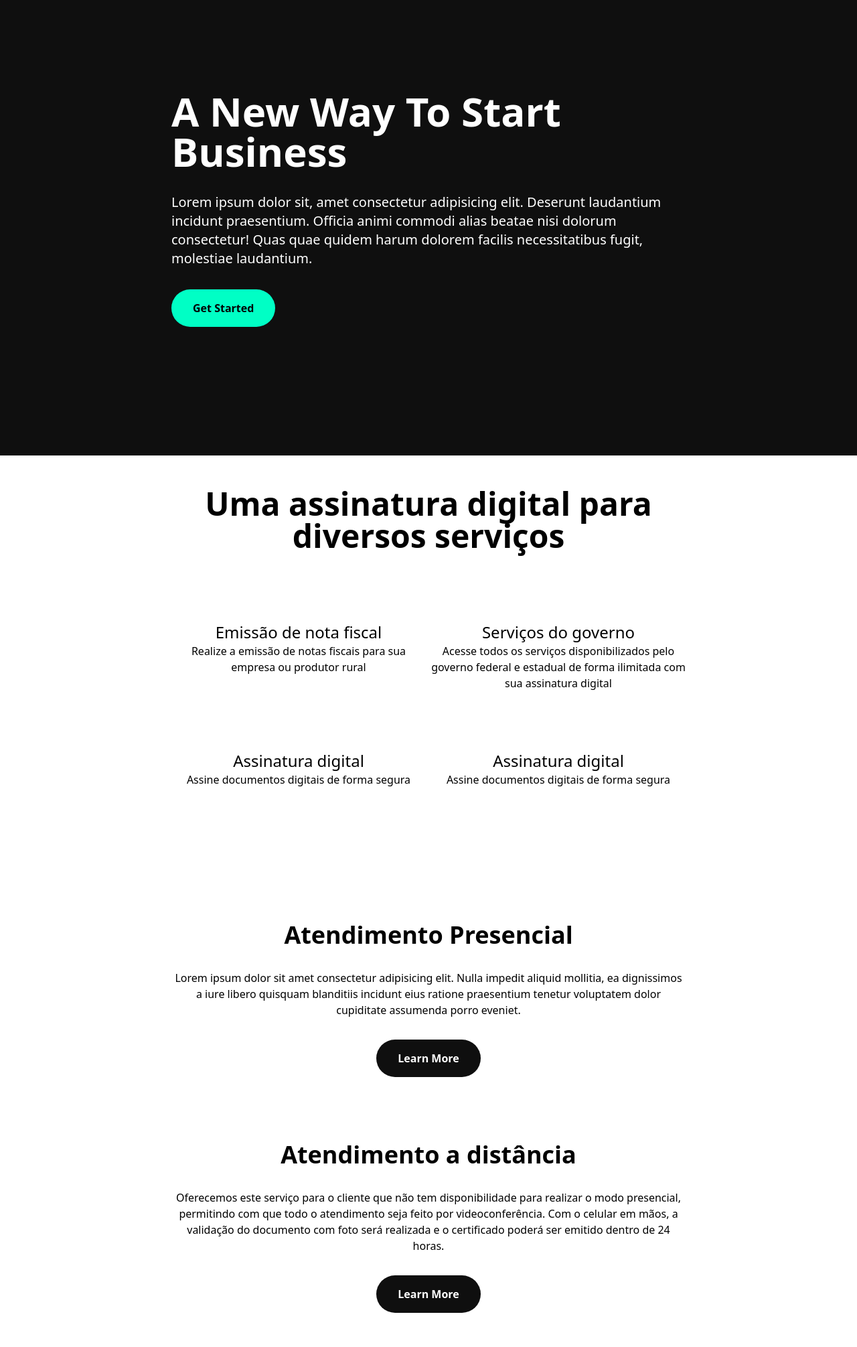
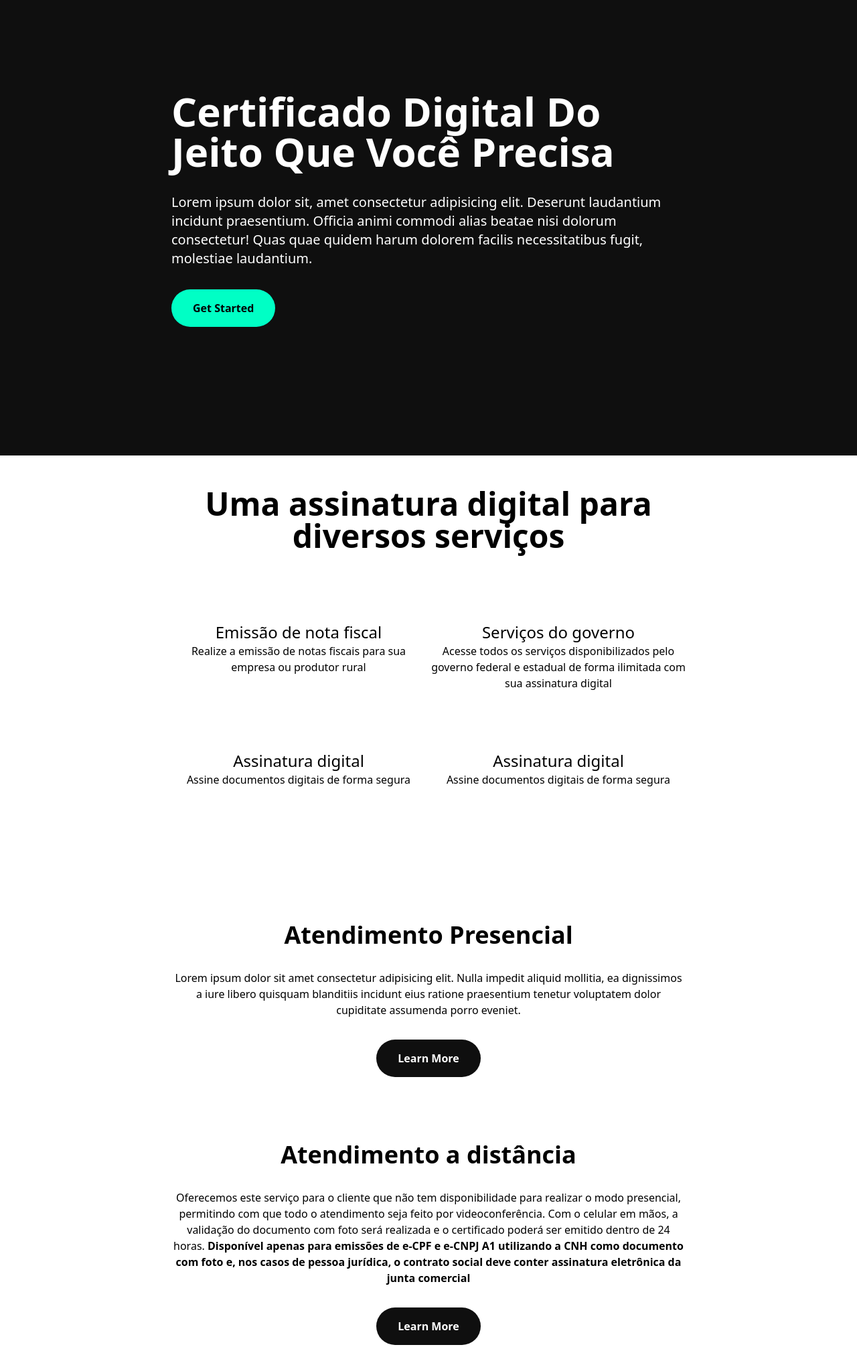
Before and after one commit to tiagodurante/renovacert-landing, a Gatsby site: page / in a window 1280 px wide. Shown: the part 80-2091 px from the top of the page at 67% size. Built offline with nearby package versions, Linux system fonts and the light colour scheme; Gatsby itself is replaced by a stand-in of ours.

Commit message:
update text index page

```diff
--- a/src/pages/index.tsx
+++ b/src/pages/index.tsx
@@ -14,7 +14,7 @@ const IndexPage = () => {
         </div>
         <div className="py-24 md:py-36">
           <div className="text-center sm:text-left">
-            <h1 className="text-text text-4xl sm:text-5xl lg:text-6xl font-bold capitalize">A New Way To Start Business</h1>
+            <h1 className="text-text text-4xl sm:text-5xl lg:text-6xl font-bold capitalize">Certificado digital do jeito que você precisa</h1>
             <h3 className="text-text text-md md:text-xl mt-8">Lorem ipsum dolor sit, amet consectetur adipisicing elit. Deserunt laudantium incidunt praesentium. Officia animi commodi alias beatae nisi dolorum consectetur! Quas quae quidem harum dolorem facilis necessitatibus fugit, molestiae laudantium.</h3>
             <button className="bg-secondary mt-8 text-black py-4 px-8 font-bold rounded-full">Get Started</button>
           </div>
@@ -53,7 +53,7 @@ const IndexPage = () => {
       <AppSection bgColor="white">
         <div className="text-center">
           <h3 className="text-black font-bold text-4xl">Atendimento a distância</h3>
-          <p className="text-black mt-8">Oferecemos este serviço para o cliente que não tem disponibilidade para realizar o modo presencial, permitindo com que todo o atendimento seja feito por videoconferência. Com o celular em mãos, a validação do documento com foto será realizada e o certificado poderá ser emitido dentro de 24 horas.</p>
+          <p className="text-black mt-8">Oferecemos este serviço para o cliente que não tem disponibilidade para realizar o modo presencial, permitindo com que todo o atendimento seja feito por videoconferência. Com o celular em mãos, a validação do documento com foto será realizada e o certificado poderá ser emitido dentro de 24 horas. <strong>Disponível apenas para emissões de e-CPF e e-CNPJ A1 utilizando a CNH como documento com foto e, nos casos de pessoa jurídica, o contrato social deve conter assinatura eletrônica da junta comercial</strong></p>
           <button className="bg-background mt-8 text-text py-4 px-8 font-bold rounded-full">Learn More</button>
         </div>
       </AppSection>
```
